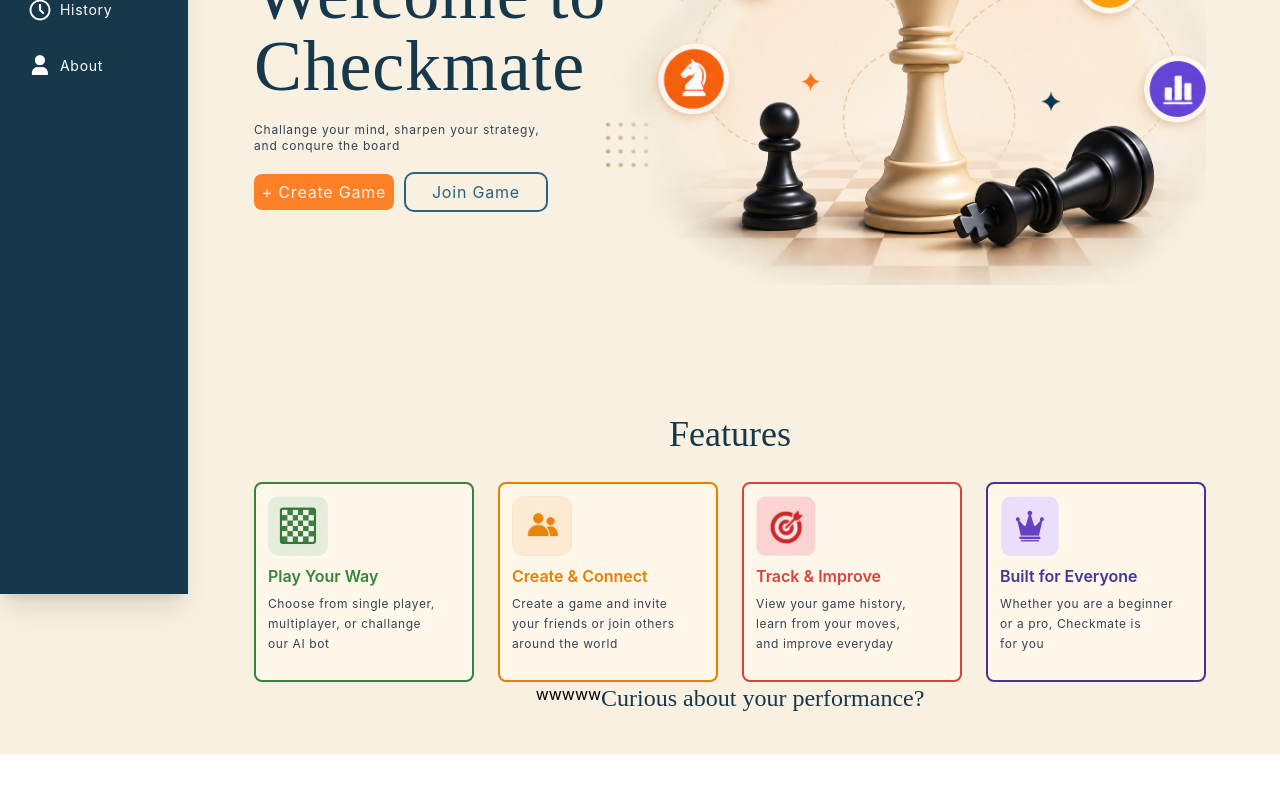
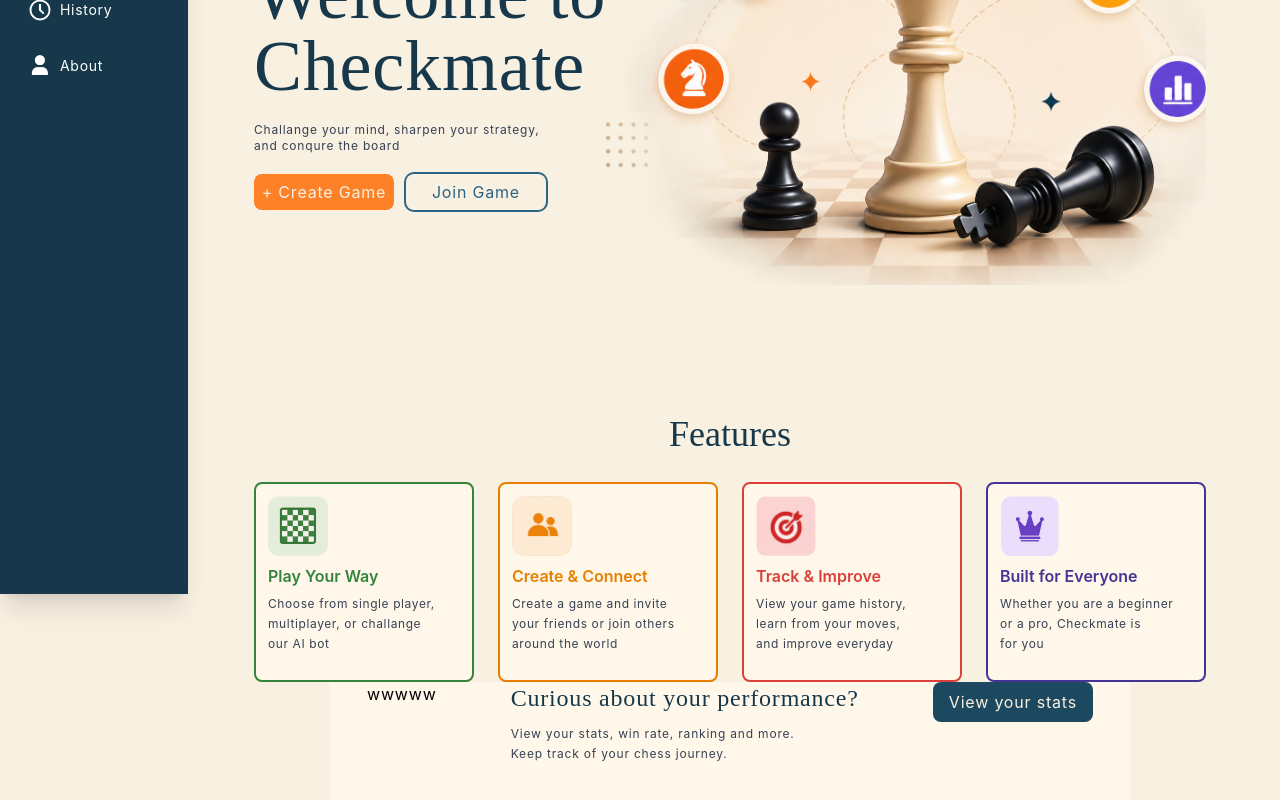
Before and after one commit to rameenali19/Chess-Game, a React (Vite) app: page / in a window 1280 px wide. Shown: the part 206-1006 px from the top of the page. Before the commit the page ends 960 px from the top, so only its background shows below. Built offline with nearby package versions, Linux system fonts and the light colour scheme; no server answers.

Commit message:
styling HomePageStats

```diff
--- a/src/components/HomePageStats.jsx
+++ b/src/components/HomePageStats.jsx
@@ -1,12 +1,28 @@
 import Icon from "./Icon";
+import Button from "./Button";
+import { useNavigate } from "react-router-dom";
+
 function HomePageStats() {
+  const navigate = useNavigate()
+  return (
+    <div className="flex tracking-wider bg-[#FFF8EA] w-200 h-37 justify-around">
+      <div>wwwww</div>
 
-  return (
-    <div className="flex">
-      <div>wwwww</div>
-      <div className="flex flex-col">
+      <div className="flex flex-col gap-3">
         <h1 className="font-cormorant text-[#17384A] text-2xl">Curious about your performance?</h1>
+        <div className="font-inter text-xs text-gray-700 flex flex-col gap-1">
+          <h1>View your stats, win rate, ranking and more.</h1>
+          <h1>Keep track of your chess journey.</h1>
+        </div>
       </div>
+      <Button
+        text="View your stats"
+        variant="sideBarBlue"
+        textSize="normal"
+        fontWeight="normal"
+        onClick={() => navigate("/about-me")}
+        className="w-40 h-10"
+      />
     </div>
   )
 }
```
